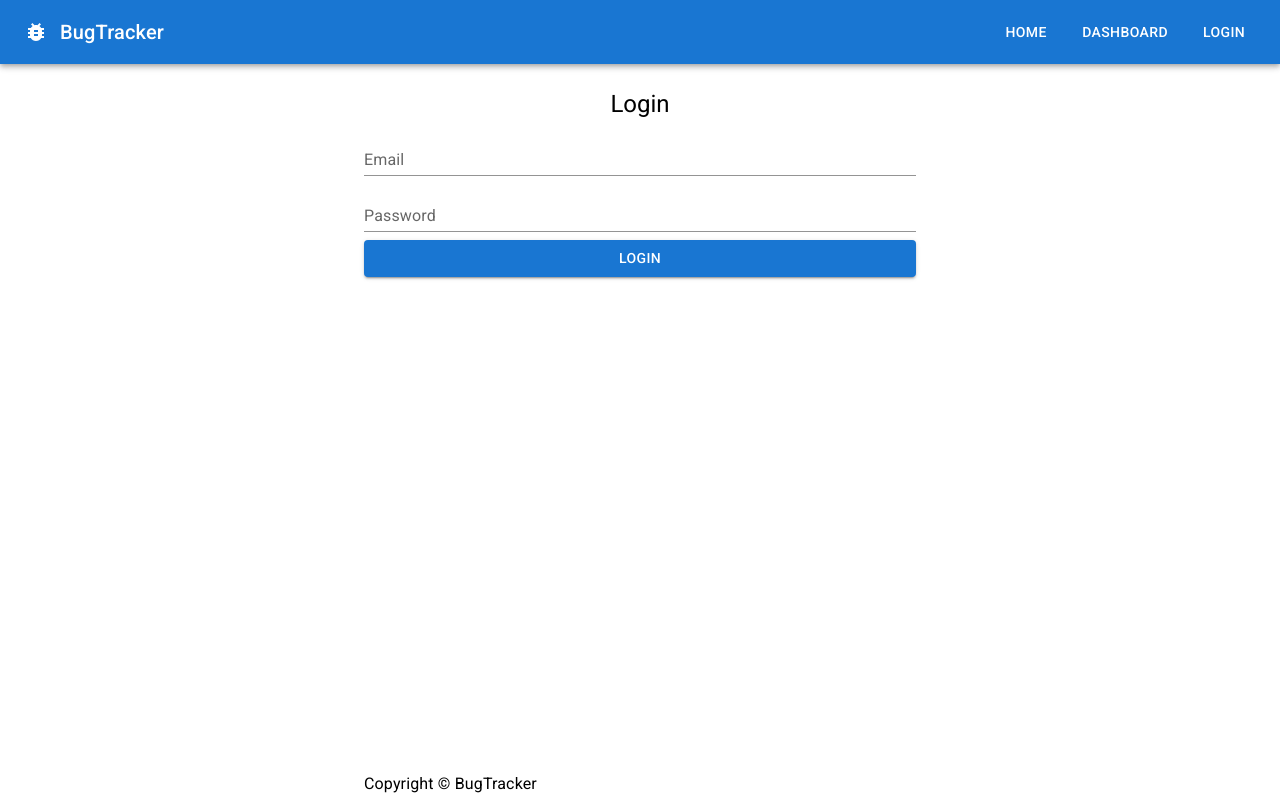
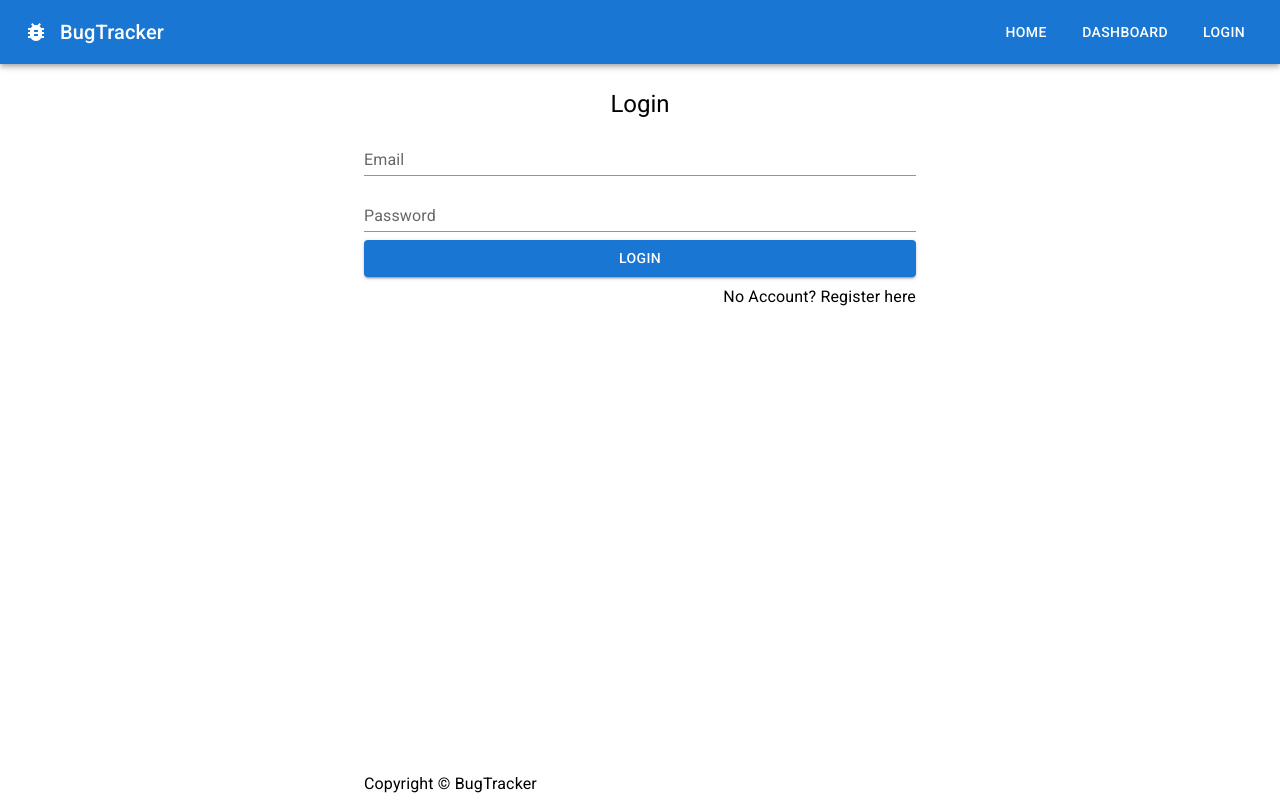
Before and after one commit to R894/bugtracker, a Next.js app in the folder client/: page /login in a window 1280 px wide. Built offline with nearby package versions, Linux system fonts and the light colour scheme; no server answers.

Commit message:
chore: add register link to login

```diff
--- a/client/src/components/LoginForm/LoginForm.tsx
+++ b/client/src/components/LoginForm/LoginForm.tsx
@@ -7,6 +7,7 @@ import {
   TextField,
   Typography,
 } from '@mui/material'
+import Link from 'next/link'
 import { useRouter } from 'next/router'
 import { FormEvent, useContext, useState } from 'react'
 
@@ -67,6 +68,7 @@ const LoginForm = () => {
           <Button variant="contained" type="submit">
             Login
           </Button>
+          <Typography sx={{ textAlign: 'right' }}>No Account? <Link href={'/register'}>Register here</Link></Typography>
           <Alert severity="error" sx={{ display: error ? 'flex' : 'none' }}>
             Error: {errMessage}
           </Alert>
```
